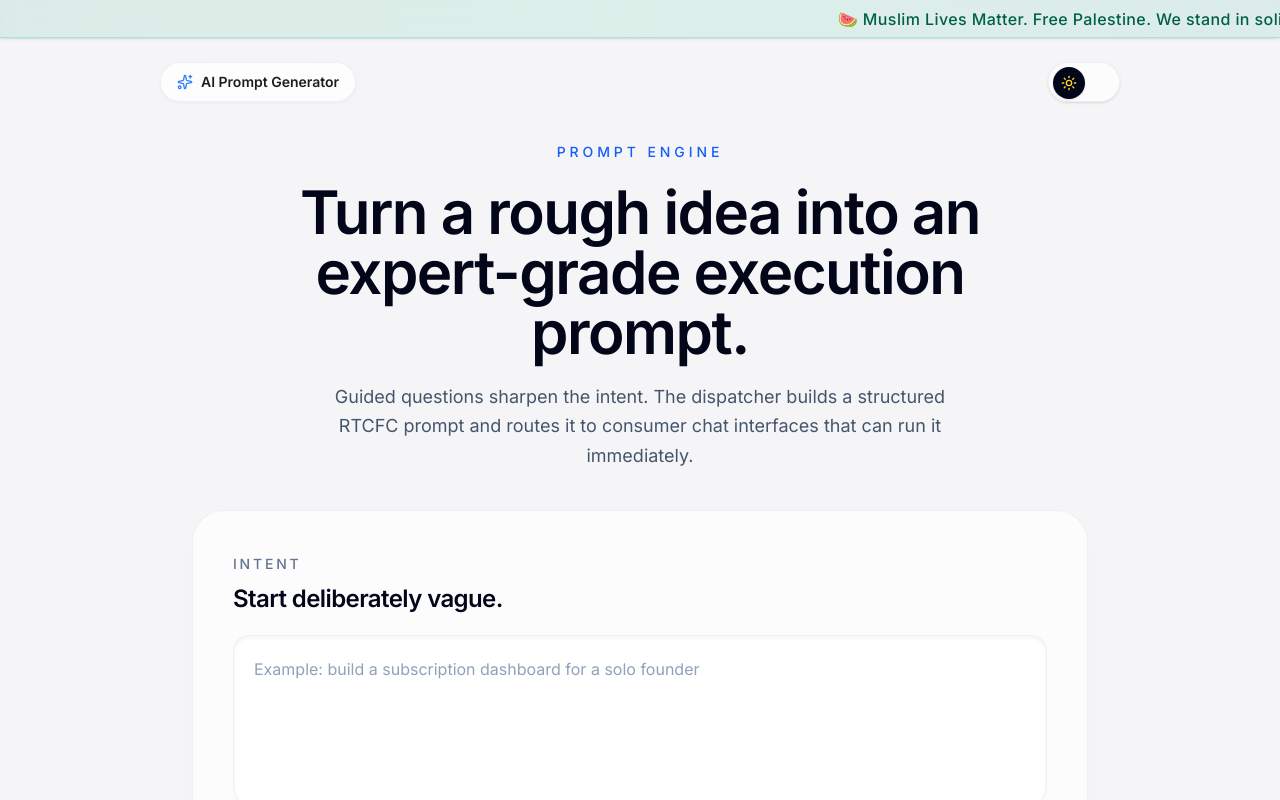
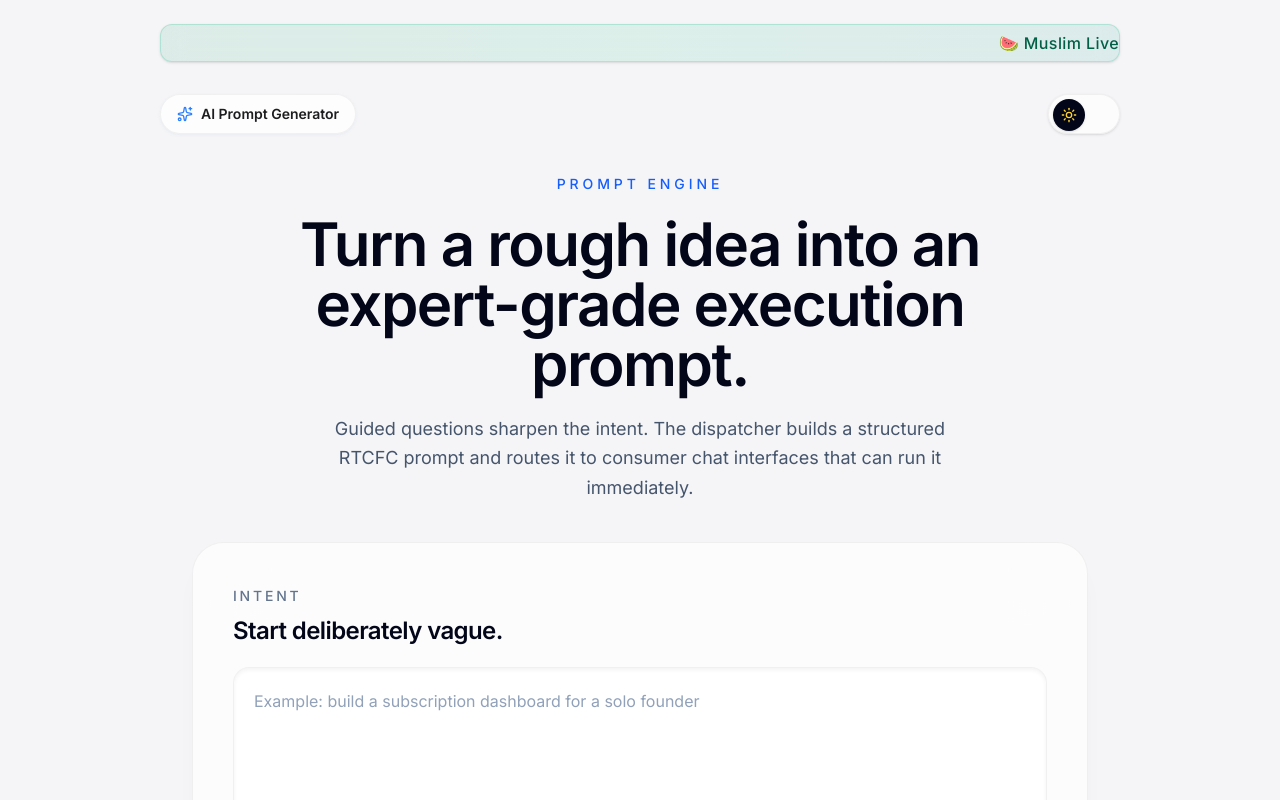
Before and after one commit to Nidan73/prompt-generator, a Next.js app: page / in a window 1280 px wide. Shown: the top 800 px of the page. Built offline with nearby package versions, Linux system fonts and the light colour scheme.

Commit message:
style: move marquee banner inside container to constrain width

```diff
--- a/app/page.tsx
+++ b/app/page.tsx
@@ -262,9 +262,10 @@ export default function Home() {
 
   return (
     <main className="min-h-screen overflow-hidden transition-colors">
+      <div className="relative mx-auto flex min-h-screen w-full max-w-5xl flex-col px-4 py-6 sm:px-6 lg:px-8">
 
-      {/* Edge-to-edge Marquee Banner */}
-      <div className="relative flex h-[38px] w-full items-center overflow-hidden bg-gradient-to-r from-emerald-600/10 via-emerald-500/10 to-teal-600/10 border-b border-emerald-500/20 shadow-sm backdrop-blur-md dark:from-emerald-950/40 dark:via-emerald-900/40 dark:to-teal-900/40 dark:border-emerald-500/10">
+        {/* Contained Marquee Banner */}
+        <div className="relative mb-8 flex h-[38px] w-full items-center overflow-hidden rounded-xl bg-gradient-to-r from-emerald-600/10 via-emerald-500/10 to-teal-600/10 border border-emerald-500/20 shadow-sm backdrop-blur-md dark:from-emerald-950/40 dark:via-emerald-900/40 dark:to-teal-900/40 dark:border-emerald-500/10">
           <motion.div
             initial={{ x: "100vw" }}
             animate={{ x: "-100%" }}
@@ -278,8 +279,6 @@ export default function Home() {
             🍉 Muslim Lives Matter. Free Palestine. We stand in solidarity and will never forget Gaza. 🍉
           </motion.div>
         </div>
-
-      <div className="relative mx-auto flex min-h-screen w-full max-w-5xl flex-col px-4 py-6 sm:px-6 lg:px-8">
 
         <motion.header
           variants={fadeUp}
```
Lines whose indentation alone changed are shown as unchanged.
